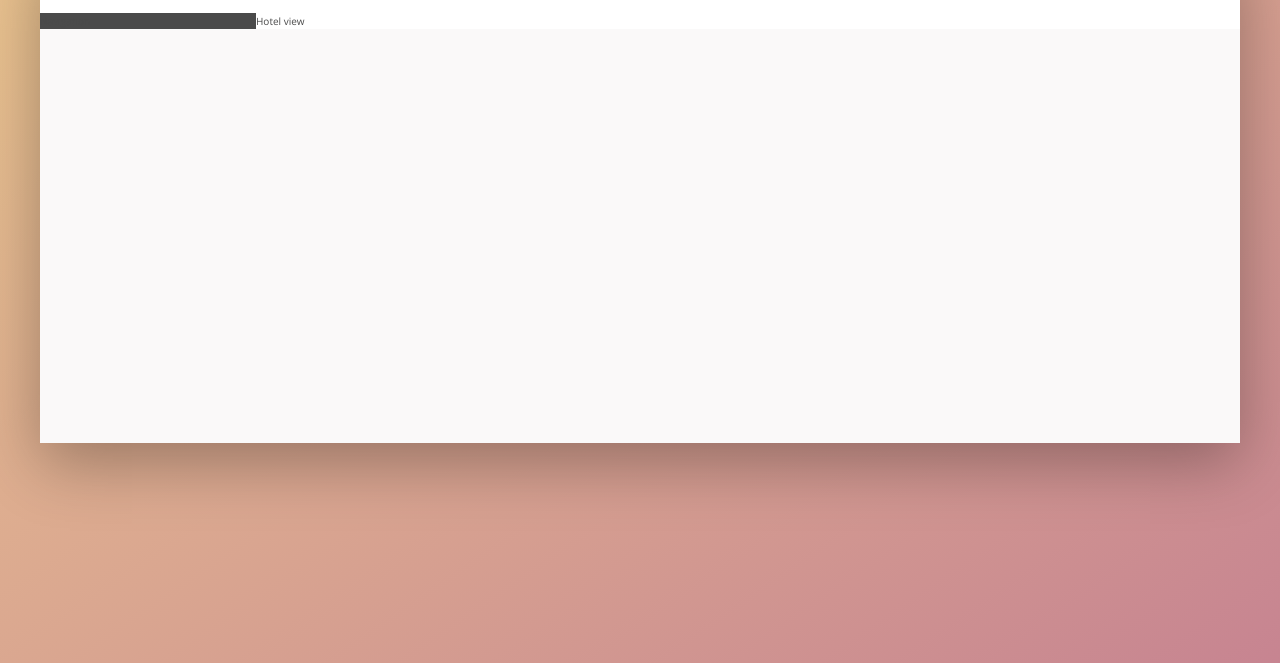
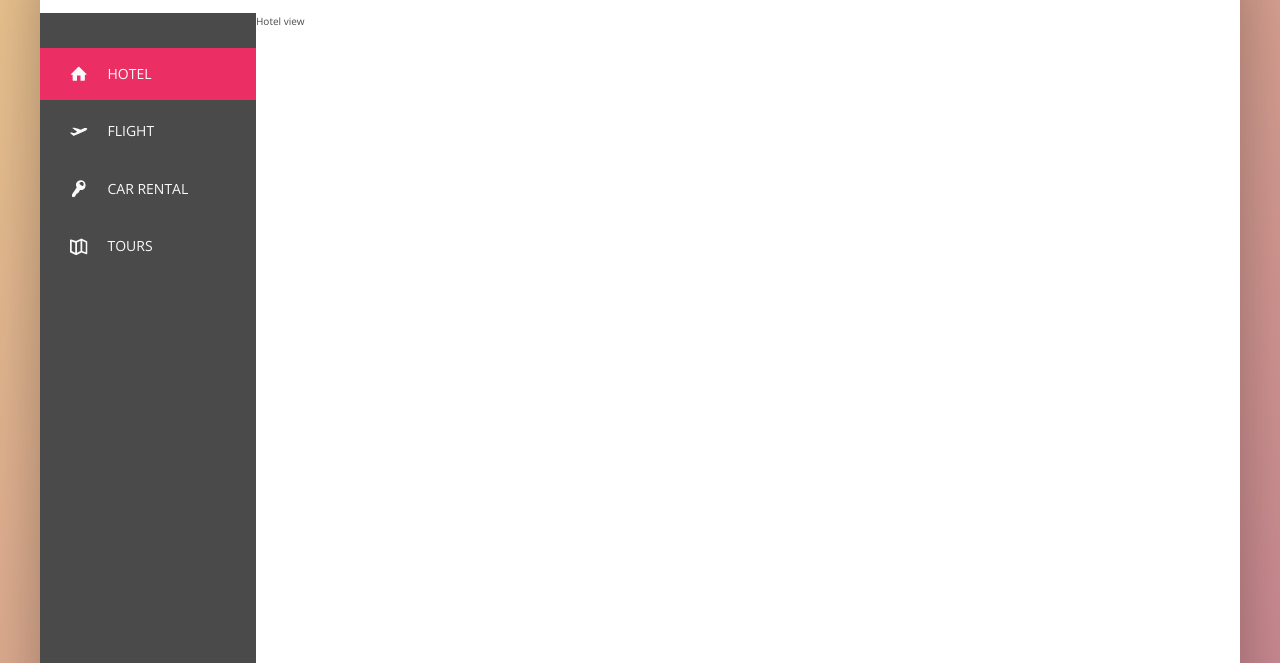
Before and after one commit to Palinana/travello, a website: page index.html in a window 1280 px wide. Shown: the part 137-800 px from the top of the page. Drawn offline with nearby package versions, Linux system fonts and the light colour scheme.

Commit message:
added sidebar

```diff
--- a/index.html
+++ b/index.html
@@ -48,7 +48,47 @@
 
             <div class="content">
                 <nav class="sidebar">
-                    Navigation
+                    <ul class="side-nav">
+                        <li class="side-nav__item side-nav__item--active">
+                            <a href="#" class="side-nav__link">
+                                <svg class="side-nav__icon">
+                                    <use xlink:href="img/sprite.svg#icon-home"></use>
+                                </svg>
+                                <span>Hotel</span>
+                            </a>
+                        </li>
+
+                        <li class="side-nav__item">
+                            <a href="#" class="side-nav__link">
+                                <svg class="side-nav__icon">
+                                    <use xlink:href="img/sprite.svg#icon-aircraft-take-off"></use>
+                                </svg>
+                                <span>Flight</span>
+                            </a>
+                        </li>
+
+                        <li class="side-nav__item">
+                            <a href="#" class="side-nav__link">
+                                <svg class="side-nav__icon">
+                                    <use xlink:href="img/sprite.svg#icon-key"></use>
+                                </svg>
+                                <span>Car rental</span>
+                            </a>
+                        </li>
+
+                        <li class="side-nav__item">
+                            <a href="#" class="side-nav__link">
+                                <svg class="side-nav__icon">
+                                    <use xlink:href="img/sprite.svg#icon-map"></use>
+                                </svg>
+                                <span>Tours</span>
+                            </a>
+                        </li>
+                    </ul>
+
+                    <div class="legal">
+                        &copy; 2018 by travello. All rights reserved.
+                    </div>
                 </nav>
 
                 <main class="hotel-view">
--- a/sass/_components.scss
+++ b/sass/_components.scss
@@ -118,3 +118,77 @@
         margin-right: 1rem;
     }
 }
+
+
+/*======================
+    SIDE NAVIGATION
+=======================*/
+.side-nav {
+    font-size: 1.4rem;
+    list-style: none;
+    margin-top: 3.5rem;
+
+    &__item {
+        position: relative;
+
+        &:not(:last-child) {
+            margin-bottom: .5rem;
+        }
+    }
+
+    &__item::before{
+        content: "";
+        position: absolute;
+        top: 0;
+        left: 0;
+        height: 100%;
+        width: 3px;
+        background-color: var(--color-primary);
+        transform: scaleY(0);
+        transition: transform .2s,
+                    width .4s cubic-bezier(1,0,0,1) .2s     //delay
+                    background-color .1s ;
+    }
+
+    &__item:active::before {
+        background-color: var(--color-primary-dark);
+    }
+
+    &__item:hover::before,
+    &__item--active::before  {
+        transform: scaleY(1);
+        width: 100%;
+    }
+
+    &__link:link,
+    &__link:visited {
+        color: var(--color-grey-light-1);
+        text-decoration: none;
+        text-transform: uppercase;
+        display: block;
+        padding: 1.5rem 3rem;
+        position: relative; //need for z-index
+        z-index: 10;
+
+        display: flex;
+        align-items: center;
+    }
+
+    &__icon {
+        width: 1.75rem;
+        height: 1.75rem;
+        margin-right: 2rem;
+        fill: currentColor;     //color of the parent elem
+    }
+}
+
+/*=================
+    LEGAL TEXT
+===================*/
+
+.legal {
+    font-size: 1.2rem;
+    color: var(--color-grey-light-4);
+    text-align: center;
+    padding: 2.5rem;
+}
--- a/sass/_layout.scss
+++ b/sass/_layout.scss
@@ -25,9 +25,15 @@
 .sidebar {
     background-color: var(--color-grey-dark-1);
     flex: 0 0 18%;
+
+    display: flex;
+    flex-direction: column;
+    justify-content: space-between;
 }
 
 .hotel-view {
     background-color: var(--color-white);
     flex: 1; //will take all available space
+
+    height: 80rem;
 }
```
Also changed, not shown: css/style.css.
